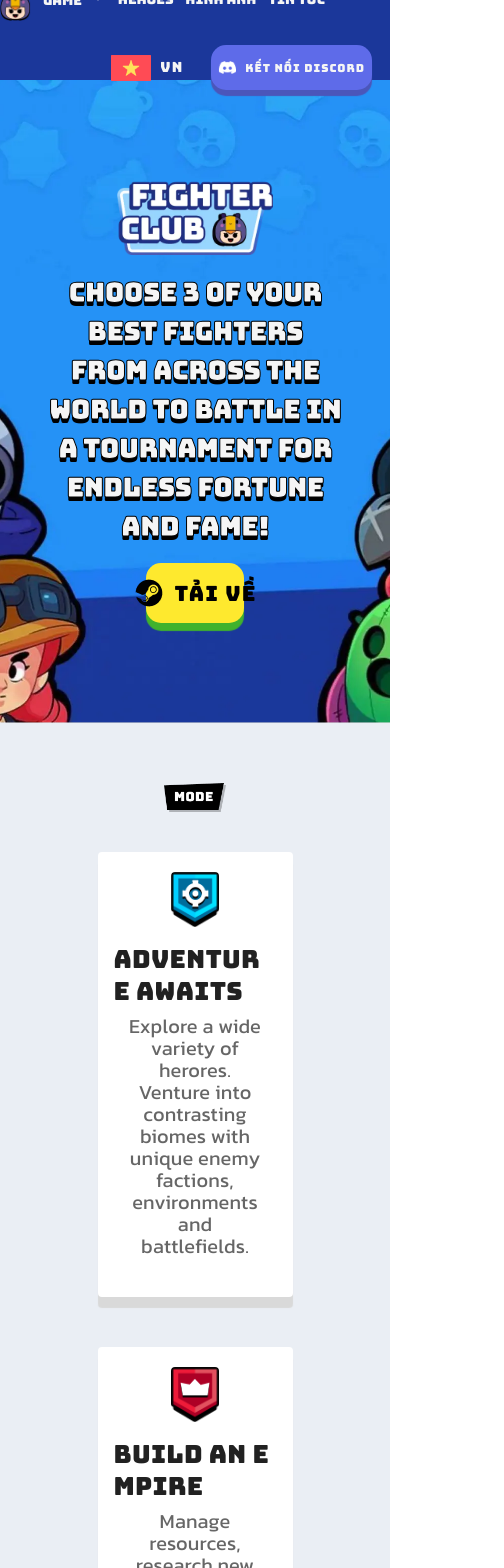
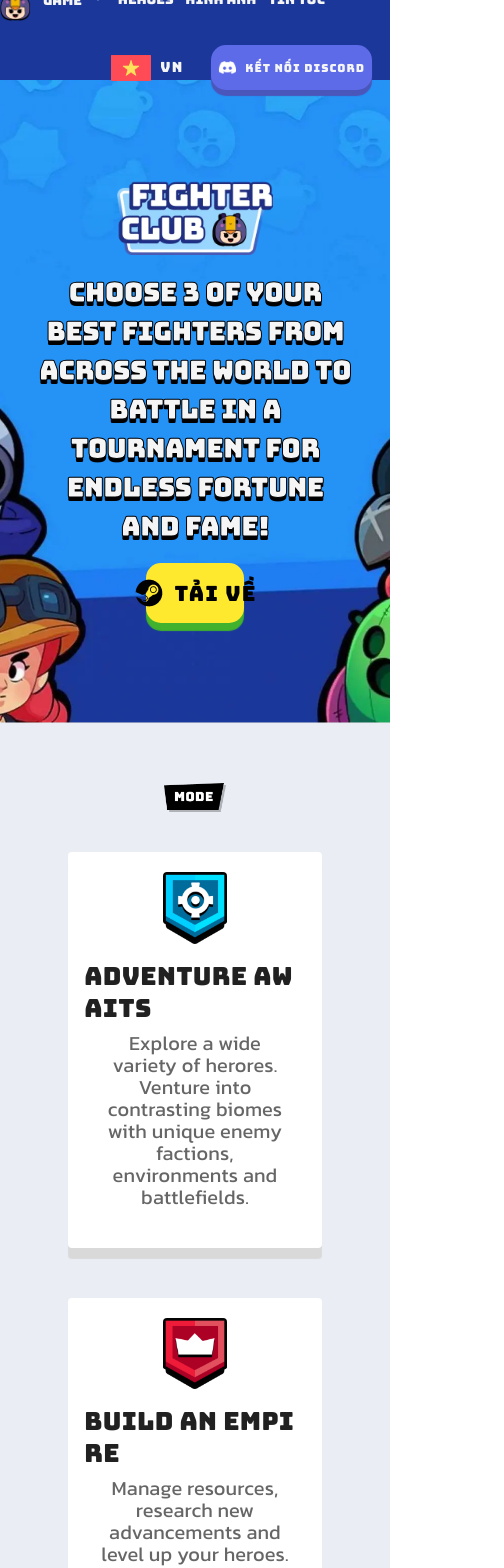
Before and after one commit to capylabs-io/hellven-gatev2-front, a Vue app: page /#/vn in a window 390 px wide. Shown: the top 1568 px of the page, 504 px wide, since content can reach past the window. Built offline with nearby package versions, Linux system fonts and the light colour scheme.

Commit message:
update-homepage-responsive-tablet

```diff
--- a/src/App.vue
+++ b/src/App.vue
@@ -220,7 +220,7 @@ export default {
   }
   .introduction-title {
     margin-top: 5%;
-    max-width: 75% !important;
+    max-width: 80% !important;
   }
   .logo {
     width: 40% !important;
@@ -235,7 +235,7 @@ export default {
   }
 
   .mode-card {
-    max-width: 50% !important;
+    max-width: 65% !important;
   }
   .mode-card-image {
     max-width: 25% !important;
@@ -248,9 +248,10 @@ export default {
     display: none !important;
   }
   .hero-card-list-responsive {
-    column-gap: 3%;
+    column-gap: 2%;
     display: flex !important;
     justify-content: space-around;
+    max-width: 70% !important;
   }
   .info-card {
     margin: 0 auto;
@@ -289,7 +290,7 @@ export default {
   .media-image-responsive {
     display: flex !important;
     flex-wrap: wrap;
-    gap: 17px;
+    gap: 16px;
   }
 
   .media-section {
@@ -327,7 +328,7 @@ export default {
   .footer-top {
     padding-top: 4%;
     flex-direction: column;
-    height: 78% !important;
+    height: 90% !important;
   }
   .footer-logo {
     max-width: 100% !important;
@@ -337,7 +338,7 @@ export default {
   }
   .footer-top-right {
     margin-top: 20px;
-    width: 43% !important;
+    width: 46% !important;
   }
 }
 </style>
```
